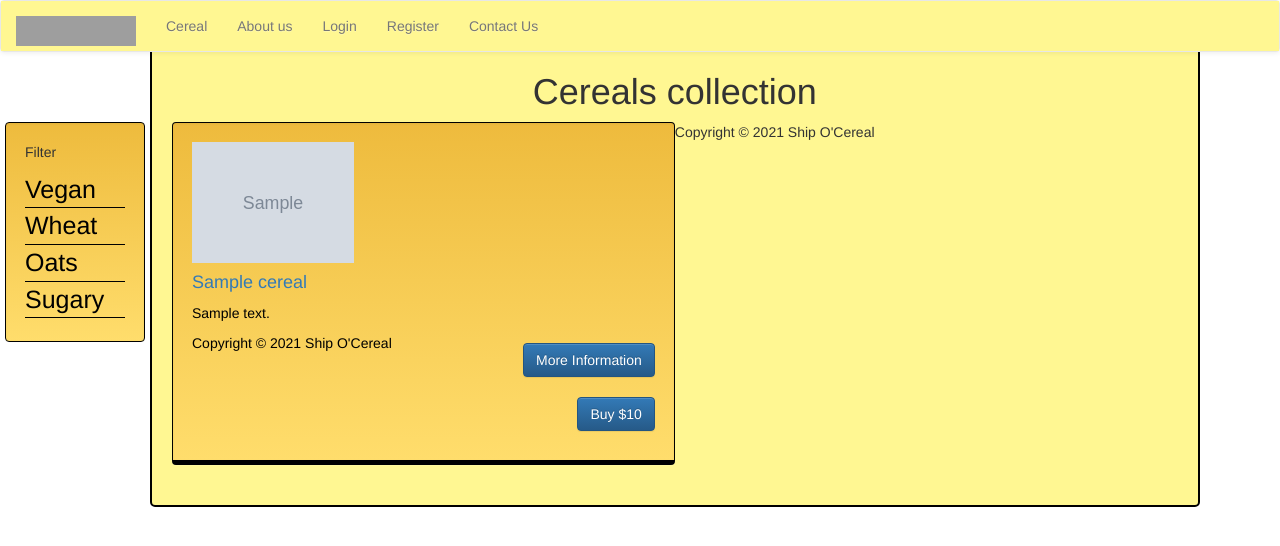
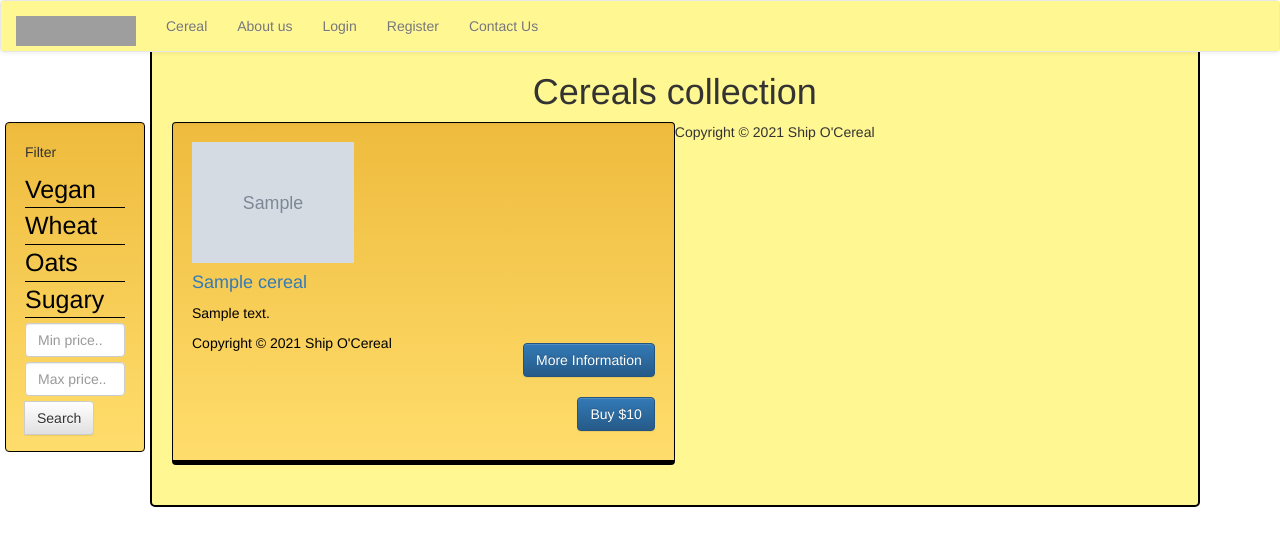
Before and after one commit to trudzer/ship-o-cereal, a Django app: template templates/cereal/index.html in a window 1280 px wide. Shown: the top 546 px of the page. Run offline with Django 3.2, Linux system fonts and the light colour scheme; the template is opened without the code that fills it: most values are stand-ins (such as "Sample title", 1, 10 or a date in 2020); grey boxes marked "Sample" are stand-in pictures; some libraries are stand-ins or nearby versions; grey boxes are pictures that could not be loaded.

Commit message:
them changes

```diff
--- a/static/css/main.css
+++ b/static/css/main.css
@@ -101,7 +101,7 @@ input[type=text], select, textarea {
     left: 5px;
     background-image: linear-gradient(#eebb3d, #ffdd6c);
     border-color: black;
-    height: 220px;
+    height: 330px;
     width: 140px;
 }
 
@@ -110,6 +110,10 @@ input[type=radio] {
 	display: block;
 	line-height: 25px;
     right: 5px;
+}
+
+.price-box {
+    margin-top: 5px;
 }
 
 .radio-label {
--- a/static/js/cereals.js
+++ b/static/js/cereals.js
@@ -2,6 +2,38 @@ function search_item(){
     var searchText = $('#search-box').val();
       $.ajax({
           url:  '/cereals?search_filter=' + searchText,
+          type: 'GET',
+          success: function (resp) {
+                var newHtml = resp.data.map(d => {
+                    return `<div class="well cereal">
+                                <a href="/cereals/${d.id}">
+                                    <img class="cereal-img" src="${d.firstImage}" />
+                                    <h4>${d.name}</h4>
+                                    <p>${d.description}</p>
+                                </a>
+                                <a href="/cereals/${d.id}">
+                                    <button type="submit" class="btn btn-primary pull-right" style="clear:both; margin: 10px 0">More Information</button>
+                                </a>
+                                <a href="/user/profile">
+                                <button type="submit" class="btn btn-primary pull-right" style="clear:both; margin: 10px 0">Buy $${d.price}</button>
+                                </a>
+                                <p>Copyright © 2021 Ship O'Cereal</p>
+                           </div>`
+                });
+                $('.cereals').html(newHtml.join(''));
+                $('#search-box').val('');
+          },
+          error: function (xhr, status, error) {
+              console.error(error);
+          }
+      })
+    };
+
+function price_item(){
+    var price_box_1 = $('#price-box').val();
+    var price_box_2 = $('#price-box-2').val();
+      $.ajax({
+          url:  '/cereals?price_start=' + price_box_1 + "&price_end=" + price_box_2,
           type: 'GET',
           success: function (resp) {
                 var newHtml = resp.data.map(d => {
@@ -91,4 +123,23 @@ $(document).ready(function() {
         e.preventDefault();
             search_button(4);
     });
+
+    $('#price-btn').on('click', function(e) {
+        e.preventDefault();
+            price_item();
+    });
+
+    $('#price-box').keypress(function(e) {
+        if (e.which === 13) {
+            e.preventDefault();
+            price_item();
+        }
+    });
+
+    $('#price-box-2').keypress(function(e) {
+        if (e.which === 13) {
+            e.preventDefault();
+            price_item();
+        }
+    });
 });
--- a/templates/cereal/cereal_details.html
+++ b/templates/cereal/cereal_details.html
@@ -8,6 +8,9 @@
     {% if user.is_superuser %}
     <a href="{% url 'delete_cereal' cereal.id %}" class="block btn btn-primary">Delete cereal</a>
     <a href="{% url 'update_cereal' cereal.id %}" class="block btn btn-primary">Update cereal</a>
+    {% endif %}
+    <a href="/user/profile">
+    <button type="submit" class="block btn btn-primary" style="clear:both; margin: 10px 0">Buy ${{ cereal.price }}</button>
+    </a>
     <p>Copyright © 2021 Ship O'Cereal</p>
-    {% endif %}
 {% endblock %}
--- a/templates/cereal/index.html
+++ b/templates/cereal/index.html
@@ -15,6 +15,11 @@
         <a class="radio-label">
             <span id="sugary-button">Sugary</span>
         </a>
+        <input type="search" class="form-control price-box" id="price-box" placeholder="Min price.." />
+        <input type="search" class="form-control price-box" id="price-box-2" placeholder="Max price.." />
+        <div class="input-group-btn">
+            <button type="submit" id="price-btn" class="btn btn-default price-box">Search</button>
+        </div>
     </div>
     <div class="cereals">
         {% for cereal in cereals %}
```
Also changed, not shown: cereal/views.py (+13 -0 lines).
